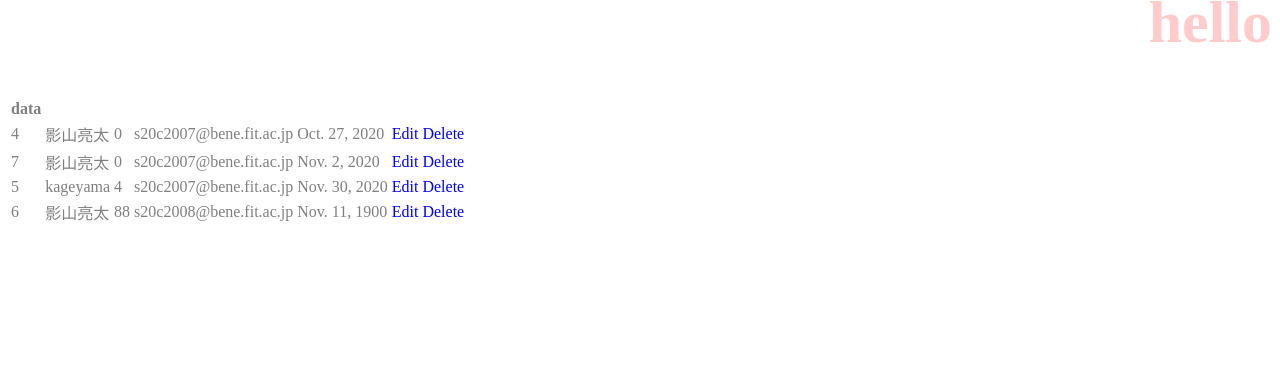
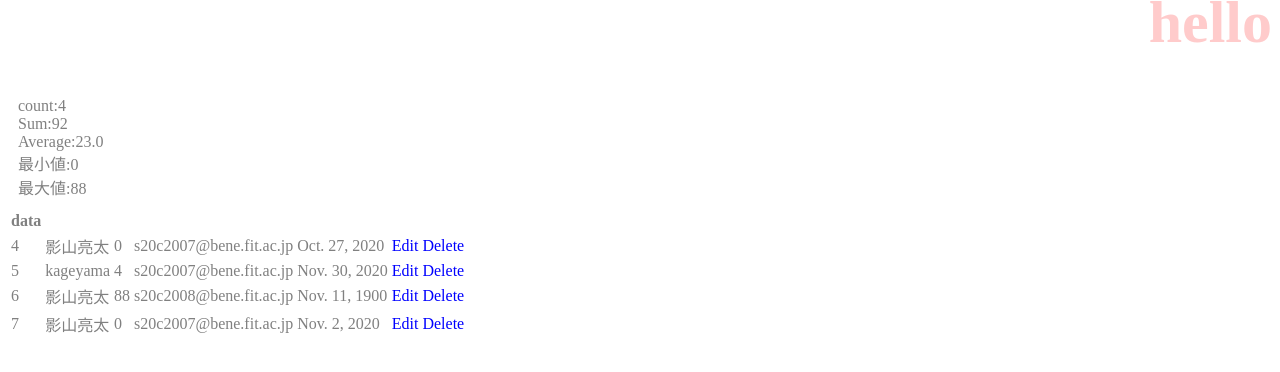
Before and after one commit to Zastenchivyy-Smolensky/python_app, a Django app: page /hello/ in a window 1280 px wide. Shown: the top 372 px of the page. Run offline with Django 3.2, Linux system fonts and the light colour scheme; data comes from the database, SQL or seed files in the repository; both versions use the stored data as it was after the commit.

Commit message:
finish sql injections

```diff
--- a/hello/templates/hello/find.html
+++ b/hello/templates/hello/find.html
@@ -20,7 +20,9 @@
     <tr>
     <th>id</th>
     <th>name</th>
+    <th>age</th>
     <th>mail</th>
+    <th>birthday</th>
     </tr>
     {% for item in data %}
     <tr>
--- a/hello/templates/hello/index.html
+++ b/hello/templates/hello/index.html
@@ -10,6 +10,7 @@
 </head>
 <body>
     <h1>{{title}}</h1>
+    <p>{{message|safe}}</p>
     <table>
         <tr>
             <th>data</th>
--- a/hello/views.py
+++ b/hello/views.py
@@ -7,6 +7,7 @@ from django.views.generic import ListView
 from django.views.generic import DetailView
 from .forms import FindForm
 from django.db.models import Q
+from django.db.models import Count,Sum,Avg,Min,Max
 
 class FriendList(ListView):
     model=Friend
@@ -14,9 +15,21 @@ class FriendDetail(DetailView):
     model=Friend
 
 def index(request):
-    data=Friend.objects.all().order_by("age")
+    data=Friend.objects.all()
+    re1=Friend.objects.aggregate(Count("age"))
+    re2=Friend.objects.aggregate(Sum("age"))
+    re3=Friend.objects.aggregate(Avg("age"))
+    re4=Friend.objects.aggregate(Min("age"))
+    re5=Friend.objects.aggregate(Max("age"))
+    msg="count:"+str(re1["age__count"])\
+        +"<br>Sum:"+str(re2["age__sum"])\
+            +"<br>Average:"+str(re3["age__avg"])\
+                +"<br>最小値:"+str(re4["age__min"])\
+                    +"<br>最大値:"+str(re5["age__max"])
+
     params={
         "title":"hello",
+        "message":msg,
         "data":data,
     }
 
@@ -62,7 +75,7 @@ def find(request):
         form=FindForm(request.POST)
         find=request.POST["find"]
         list=find.split()
-        data=Friend.objects.filter(name__in=list)
+        data=Friend.objects.all()[int(list[0]):int(list[1])]
         msg="Result:"+str(data.count())
     else:
         msg="serch words..."
```
Also changed, not shown: db.sqlite3.
